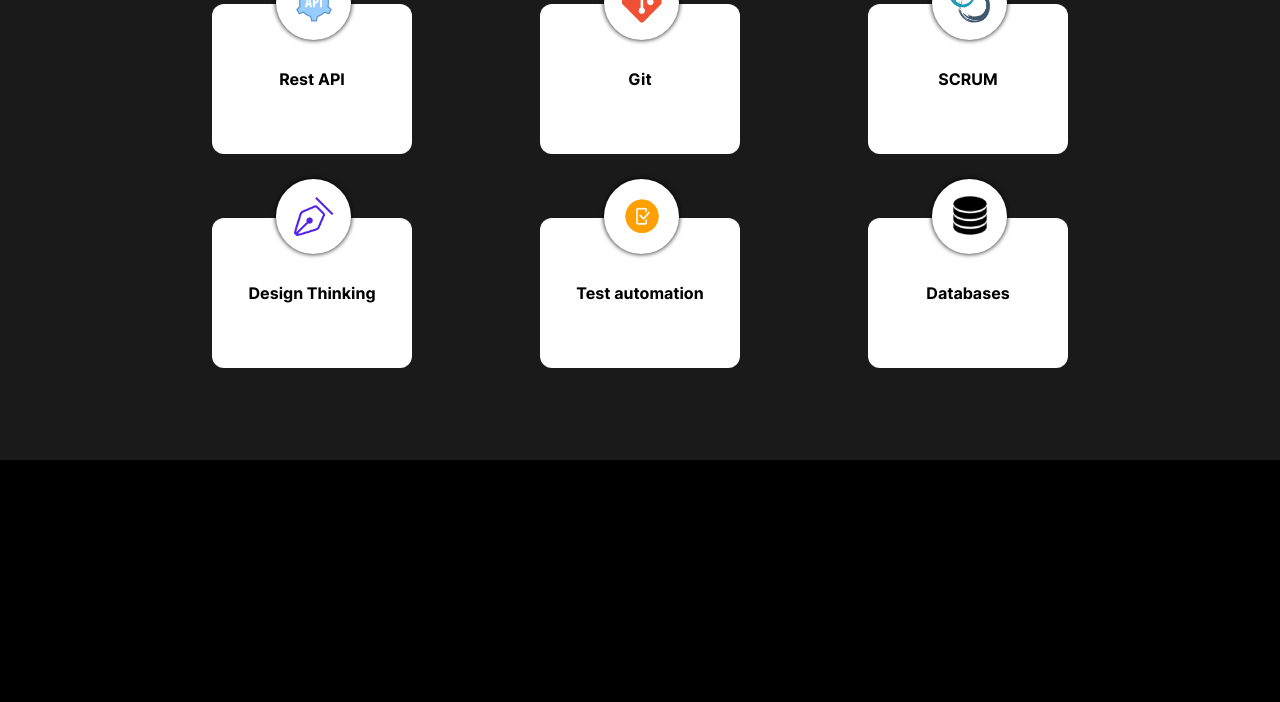
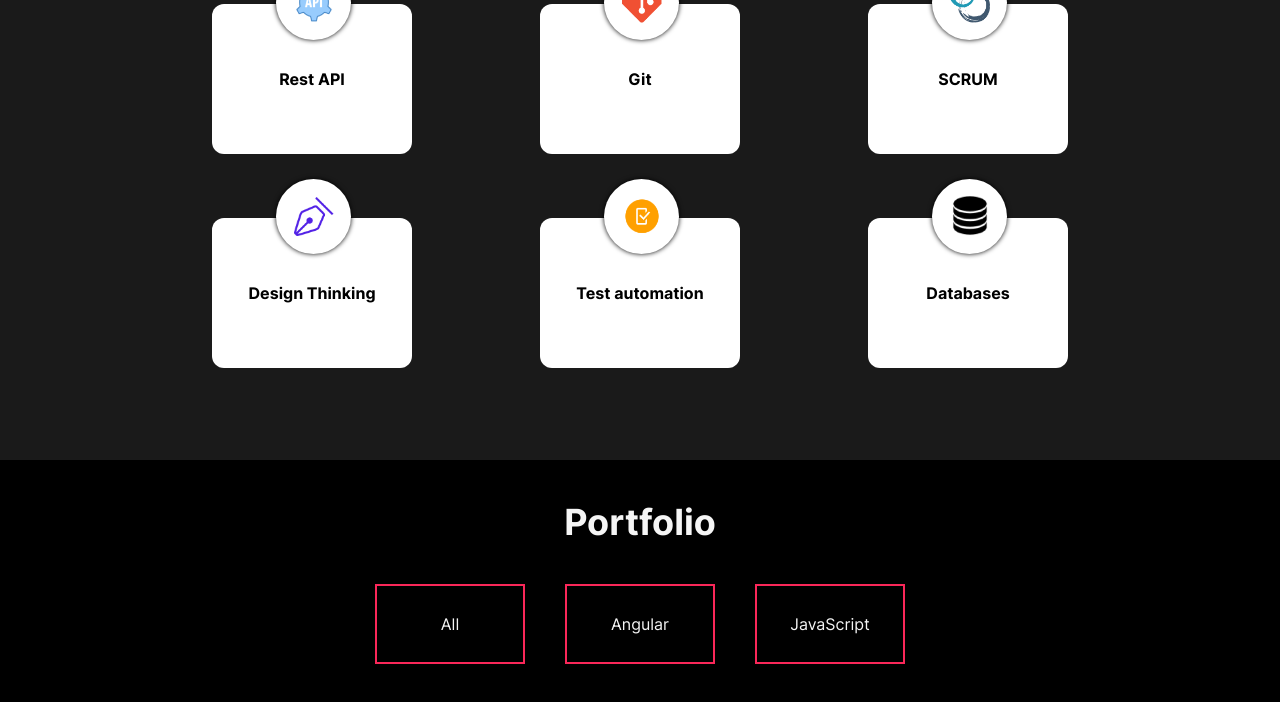
Before and after one commit to Kev4493/Portfolio, an Angular app: page / in a window 1280 px wide. Shown: the part 1140-1842 px from the top of the page. Before the commit the page ends 1600 px from the top, so only its background shows below. Built offline with nearby package versions, Linux system fonts and the light colour scheme.

Commit message:
current status portfolio-section

```diff
--- a/src/app/app.component.html
+++ b/src/app/app.component.html
@@ -1,3 +1,4 @@
 <app-nav-bar></app-nav-bar>
 <app-home-section></app-home-section>
 <app-skills-section></app-skills-section>
+<app-portfolio-section></app-portfolio-section>
--- a/src/app/portfolio-section/portfolio-section.component.html
+++ b/src/app/portfolio-section/portfolio-section.component.html
@@ -1 +1,13 @@
-<p>portfolio-section works!</p>
+<div class="portfolio-section-container">
+
+    <div class="header-container">
+        <h2>Portfolio</h2>
+    </div>
+
+    <div class="project-filter-container">
+        <div class="project-filter">All</div>
+        <div class="project-filter">Angular</div>
+        <div class="project-filter">JavaScript</div>
+    </div>
+
+</div>
--- a/src/app/portfolio-section/portfolio-section.component.scss
+++ b/src/app/portfolio-section/portfolio-section.component.scss
@@ -0,0 +1,33 @@
+.portfolio-section-container {
+    width: 100vw;
+    height: 100vh;
+    padding-left: 105px;
+    padding-right: 105px;
+
+    .header-container {
+        display: flex;
+        justify-content: center;
+        margin-top: 40px;
+
+        h2 {
+            font-size: 36px;
+        }
+    }
+
+    .project-filter-container {
+        display: flex;
+        justify-content: center;
+        align-items: center;
+
+        .project-filter {
+            display: flex;
+            justify-content: center;
+            align-items: center;
+            border: 2px solid #FA2759;
+            width: 150px;
+            height: 80px;
+            margin: 40px 20px;
+            cursor: pointer;
+        }
+    }
+}
```
